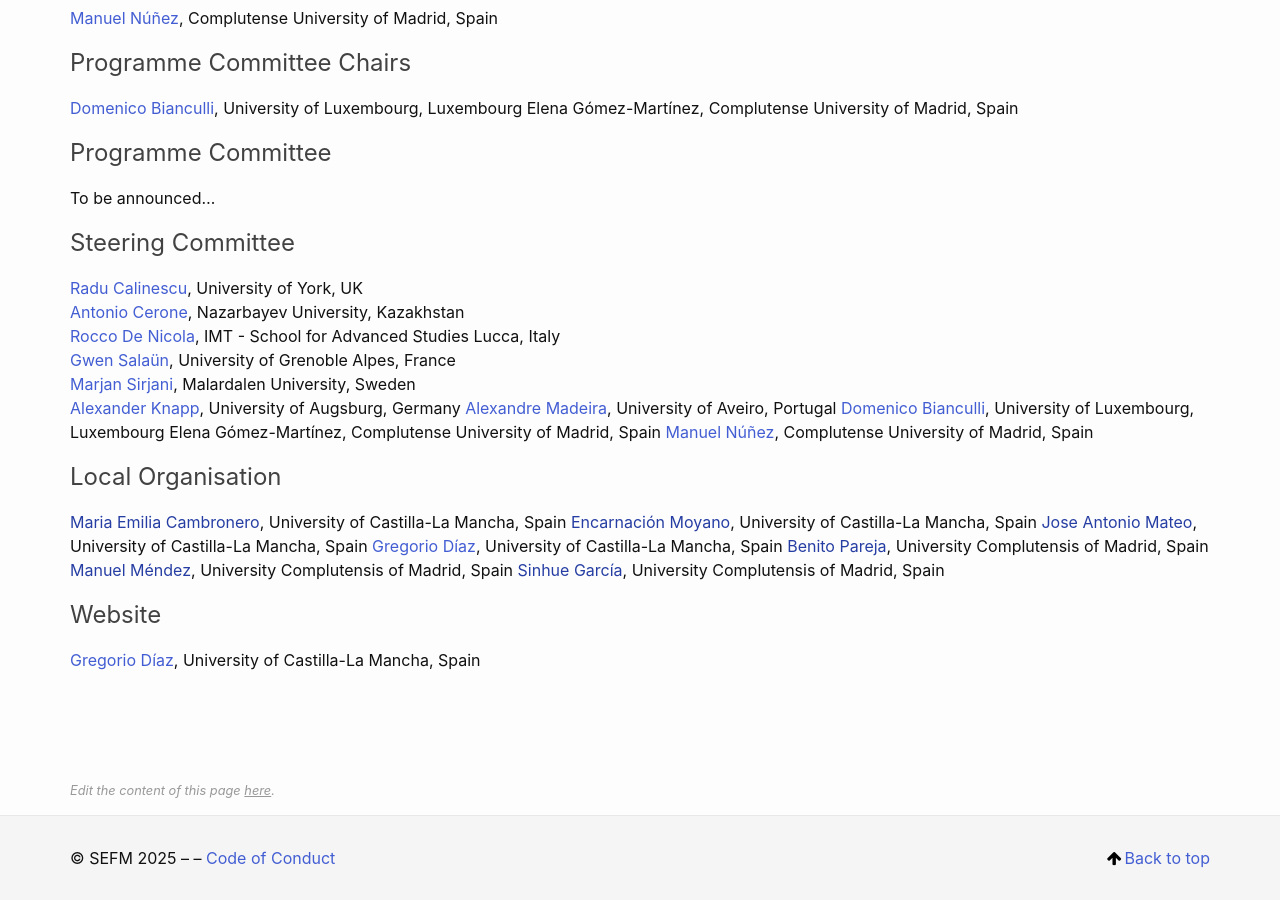
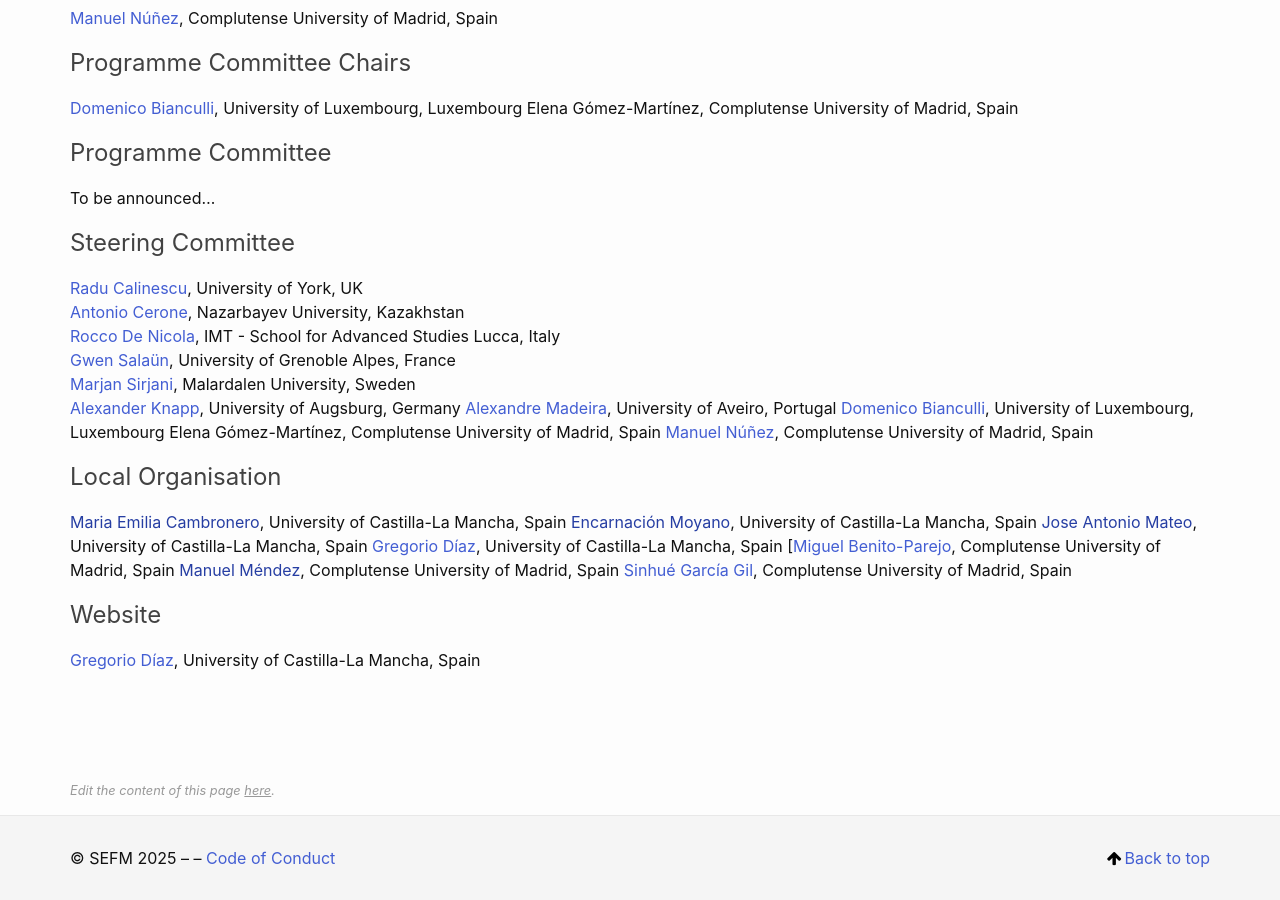
Before and after one commit to sefm-conference/2025, a Jekyll site: the page built from _pages/committees.md, in a window 1280 px wide and 900 px high, scrolled down 861 px. Built offline with Jekyll 4.4.1, drawn with Linux system fonts in a browser that asks for light colours.

Commit message:
Update committees.md

```diff
--- a/_pages/committees.md
+++ b/_pages/committees.md
@@ -34,9 +34,9 @@ Elena Gómez-Martínez, Complutense University of Madrid, Spain
 [Encarnación Moyano](), University of Castilla-La Mancha, Spain
 [Jose Antonio Mateo](), University of Castilla-La Mancha, Spain
 [Gregorio Díaz](https://directorio.uclm.es/persona.aspx?cod=J4/W666fhV5Dgdj3hBKVxGU4VnuRezNS), University of Castilla-La Mancha, Spain
-[Benito Pareja](), University Complutensis of Madrid, Spain
-[Manuel Méndez](), University Complutensis of Madrid, Spain
-[Sinhue García](), University Complutensis of Madrid, Spain
+[[Miguel Benito-Parejo](https://antares.sip.ucm.es/miguel), Complutense University of Madrid, Spain
+[Manuel Méndez](), Complutense University of Madrid, Spain
+[Sinhué García Gil](https://informatica.ucm.es/directorio/?id=39114), Complutense University of Madrid, Spain
 
 
 ## Website
```
